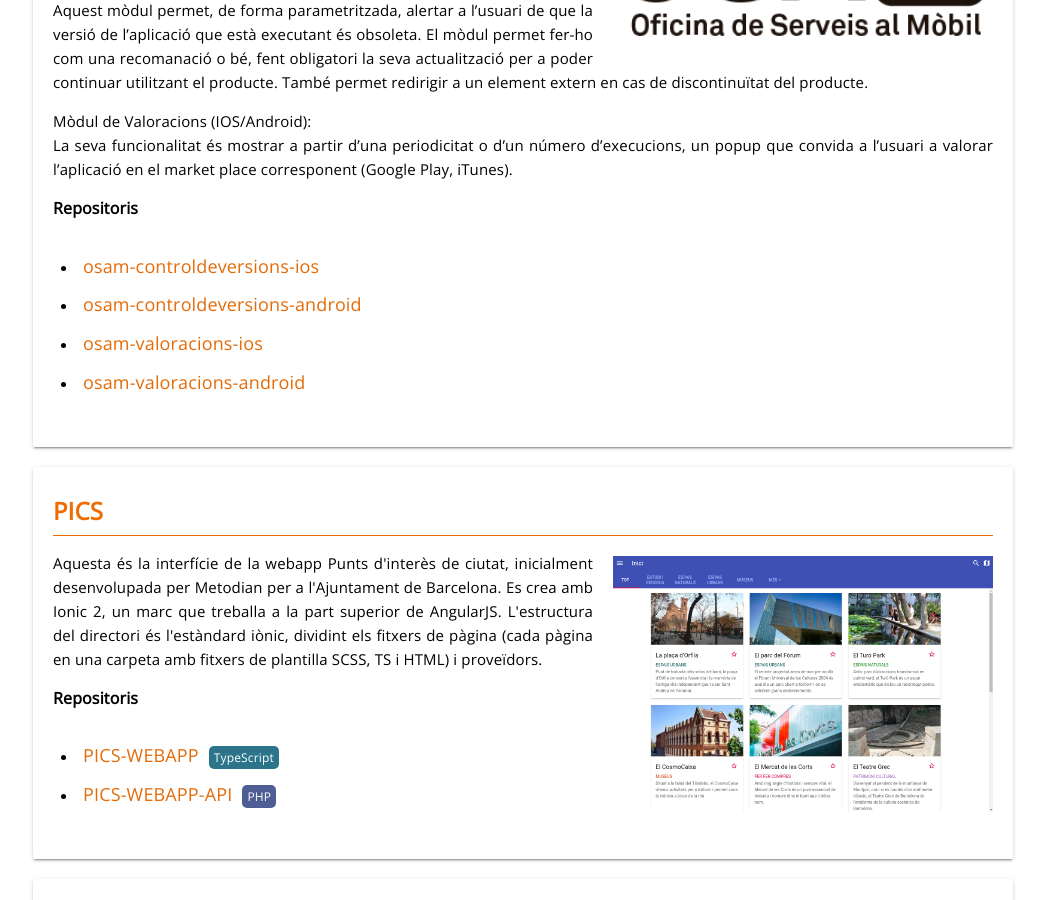
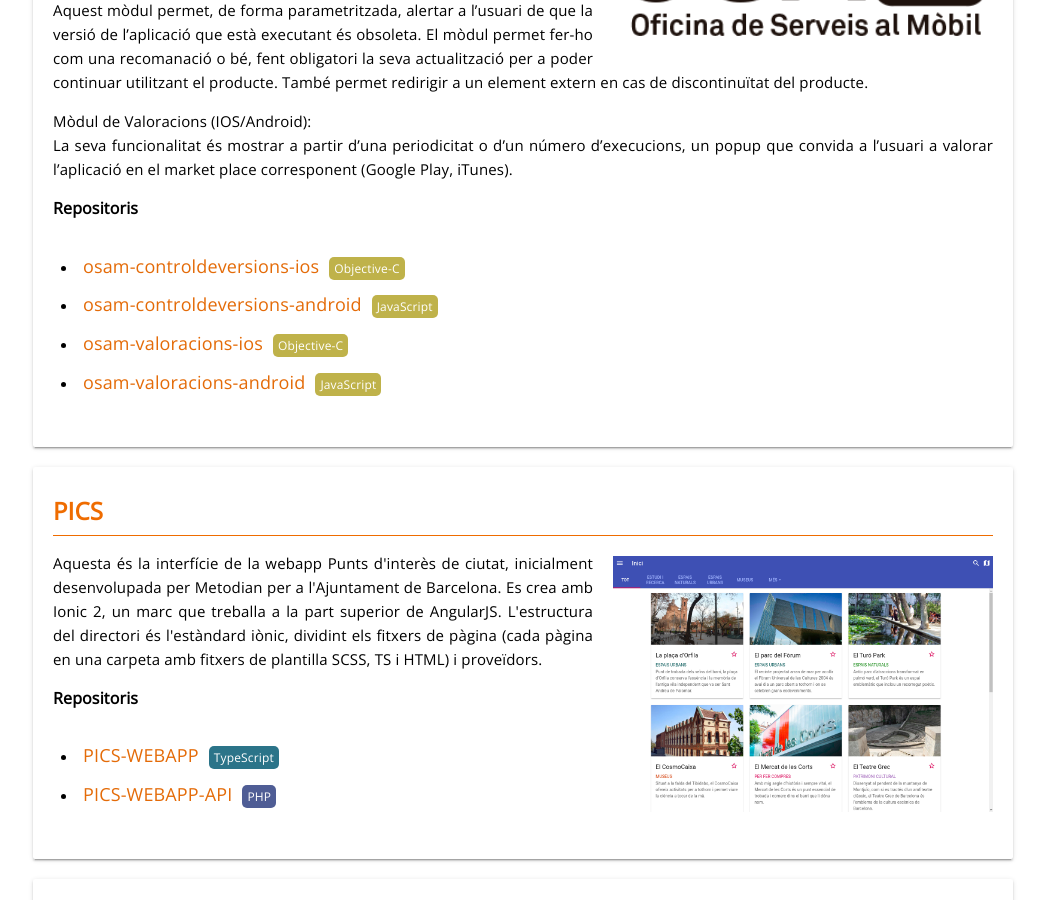
Before and after one commit to AjuntamentdeBarcelona/AjuntamentdeBarcelona.github.io, a Jekyll site: the page built from index.html, in a window 1280 px wide and 900 px high, scrolled down 2462 px. Shown: the whole window, without its empty margins (117-1162 px from the left). Built offline with Jekyll 4.4.1, drawn with Linux system fonts in a browser that asks for light colours.

Commit message:
Update index.html

```diff
--- a/index.html
+++ b/index.html
@@ -105,16 +105,16 @@ layout: default
         <span class="card-subtitle">Repositoris</span>
         <ul class="post-list">
             <li>
-                <a class="post-link" href="https://github.com/AjuntamentdeBarcelona/osam-controldeversions-ios">osam-controldeversions-ios</a>
+                <a class="post-link" href="https://github.com/AjuntamentdeBarcelona/osam-controldeversions-ios">osam-controldeversions-ios</a><span class="box-javascript"><span class="text-box">Objective-C</span></span>
             </li>
             <li>
-                <a class="post-link" href="https://github.com/AjuntamentdeBarcelona/osam-controldeversions-android">osam-controldeversions-android</a>
+                <a class="post-link" href="https://github.com/AjuntamentdeBarcelona/osam-controldeversions-android">osam-controldeversions-android</a><span class="box-javascript"><span class="text-box">JavaScript</span></span>
             </li>
             <li>
-                <a class="post-link" href="https://github.com/AjuntamentdeBarcelona/osam-valoracions-ios">osam-valoracions-ios</a>
+                <a class="post-link" href="https://github.com/AjuntamentdeBarcelona/osam-valoracions-ios">osam-valoracions-ios</a><span class="box-javascript"><span class="text-box">Objective-C</span></span>
             </li>
             <li>
-                <a class="post-link" href="https://github.com/AjuntamentdeBarcelona/osam-valoracions-android">osam-valoracions-android</a>
+                <a class="post-link" href="https://github.com/AjuntamentdeBarcelona/osam-valoracions-android">osam-valoracions-android</a><span class="box-javascript"><span class="text-box">JavaScript</span></span>
             </li>
         </ul>
     </div>
```
